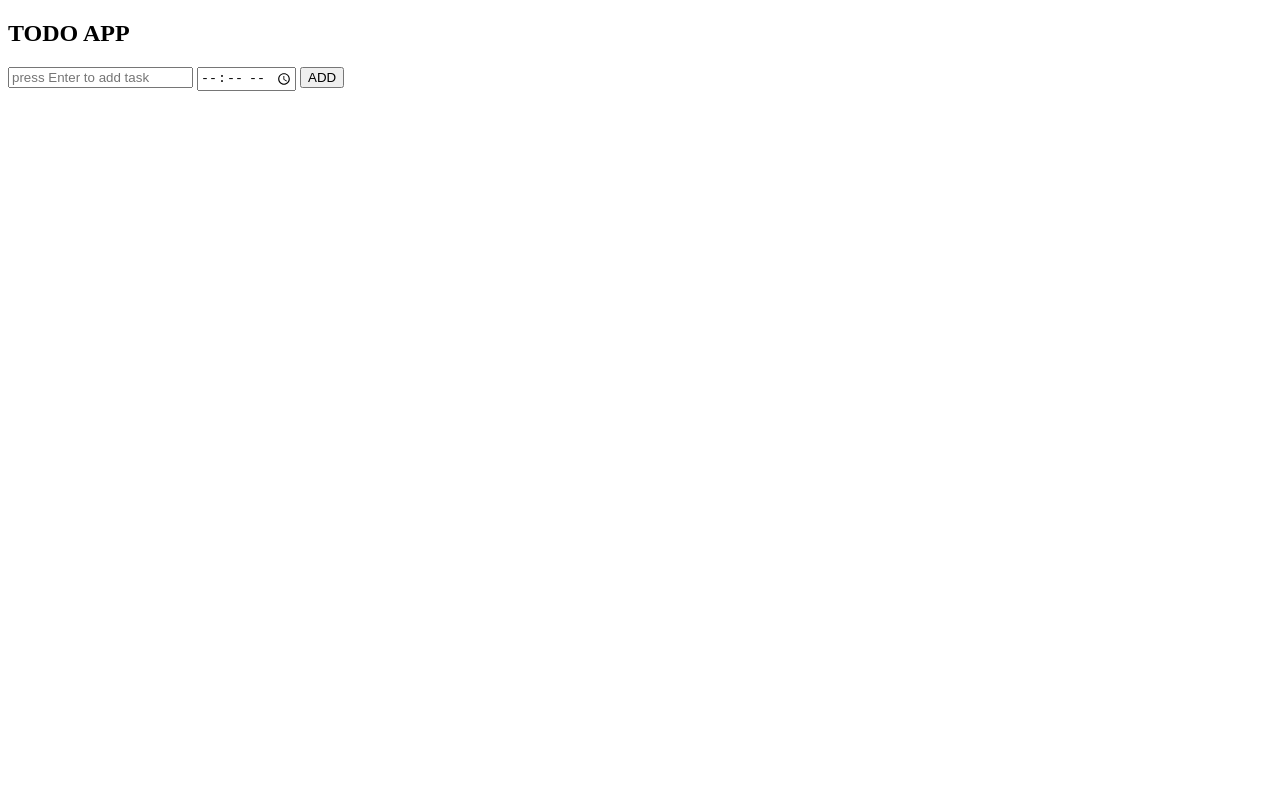
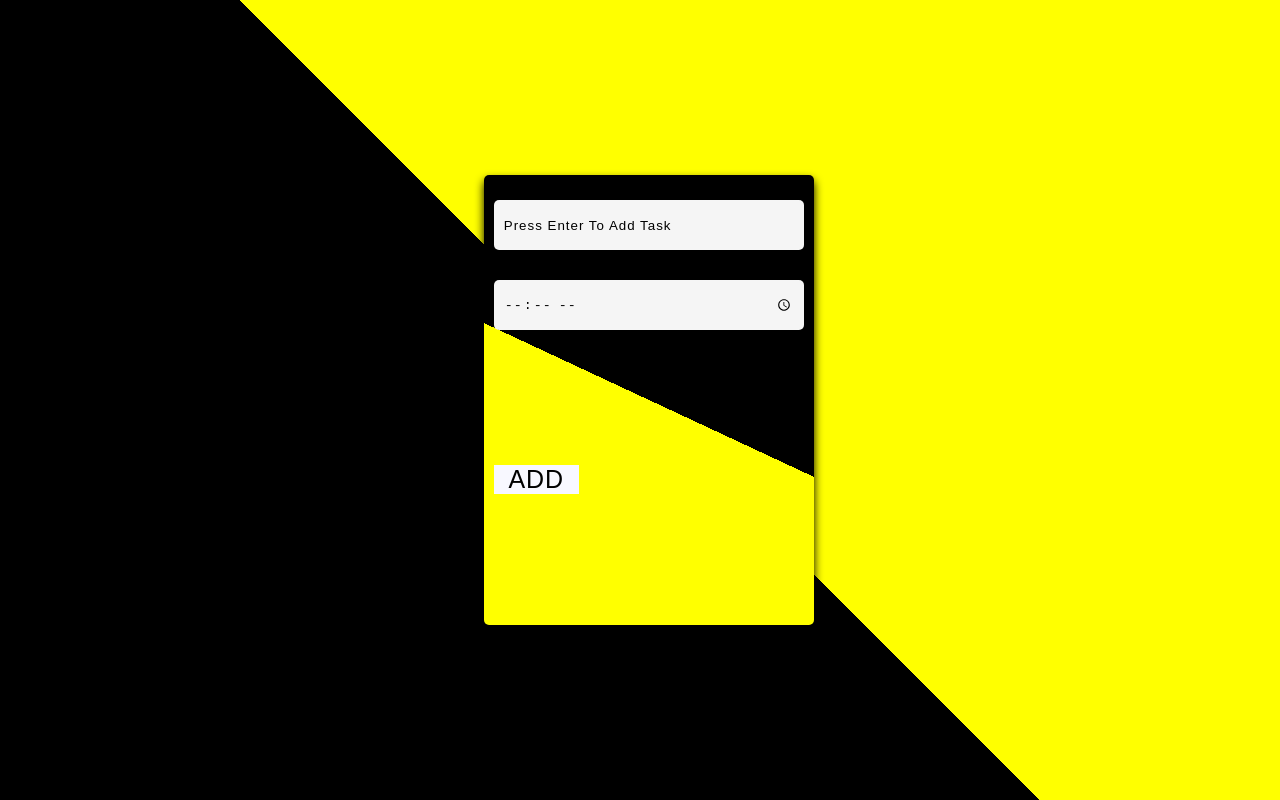
Before and after one commit to LadegbayeStella/todoList, a plain HTML site: page index.html in a window 1280 px wide. Drawn offline with Linux system fonts and the light colour scheme.

Commit message:
styling the app

```diff
--- a/css/style.css
+++ b/css/style.css
@@ -0,0 +1,66 @@
+*{
+    box-sizing: border-box;
+    margin: 0;
+    padding: 0;
+    outline: none;
+    border: none;
+    letter-spacing: 1px;
+    text-transform: capitalize;
+}
+
+
+    body{
+      min-height: 100vh;
+      display: flex;
+      align-items: center;
+      justify-content: center;
+      background: linear-gradient(45deg, black 50%,yellow 50%);
+    }
+    .container{
+      height: 450px;
+      width: 330px;
+      background:linear-gradient(25deg, yellow 50% , black 50%);
+      border-radius: 5px;
+      box-shadow: 0 5px 10px black;
+      padding: 10px;
+      overflow-y: auto;
+      margin-left: -7rem;
+    }
+    input{
+      height:50px ;
+      width:100% ;
+      outline: navy;
+      border: none;
+      border-radius: 5px;
+      background:whitesmoke;
+      color: black;
+      padding: 0 10px;
+      margin:15px 0 ;
+      position: relative;
+    }
+    input::placeholder{
+      color: black;
+    }
+    ul li{
+      background:linear-gradient(25deg,ghostwhite 50% ,rgb(175, 213, 24) 50%);  color:rgb(13, 13, 15);
+      height: 50px;
+      width: 100%;
+      border-radius: 5px;
+      margin: 0 10px;
+      padding: 0 10px;
+      list-style: none;
+      font-weight: 800;
+      margin-bottom: 50px;
+      margin-top: 100px;
+      box-shadow: 2px solid black;
+      border-style: solid ghostwhite;
+    }
+
+    #btn{
+        margin-top: 120px;
+        color:black;
+        background-color: ghostwhite;
+        /* background: linear-gradient(20deg,yellow 50%, ghostwhite 50%); */
+        width: 85px;
+        font-size: 25px;
+      }
--- a/index.html
+++ b/index.html
@@ -13,10 +13,10 @@
 
 <h2>TODO APP</h2>
 <div class="container">
-    <form id="forms">
-      <input type="text" id="userInput" placeholder="press Enter to add task" required>
-      <input type="time" placeholder="TIME" required id="input2">
-      <button onclick="getUserInput()" id="btn">ADD</button>    </form>
+
+      <input type="text" id="userInput" placeholder="press Enter to add task" required><br>
+      <input type="time" placeholder="TIME" required id="input2"> <br>
+      <button onclick="getUserInput()" id="btn">ADD</button>
     <ul  id="todoContainer"></ul>
   </div>
     <script src="./js/script.js"></script>
```
